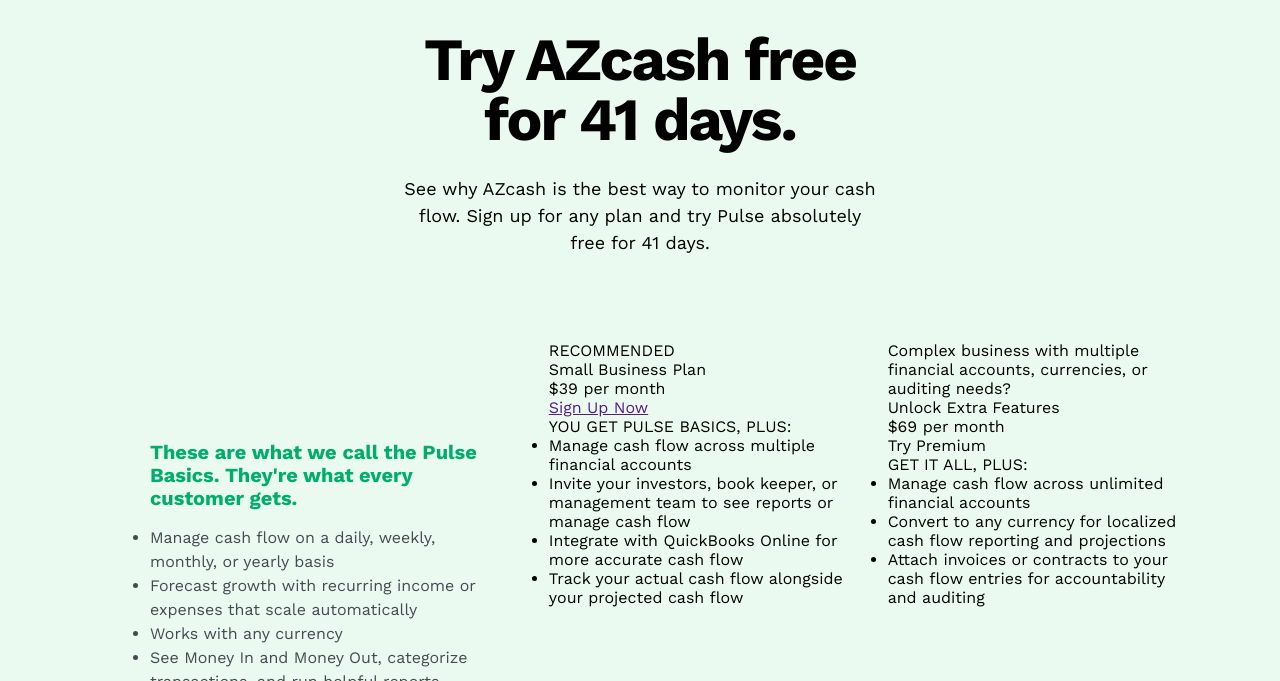
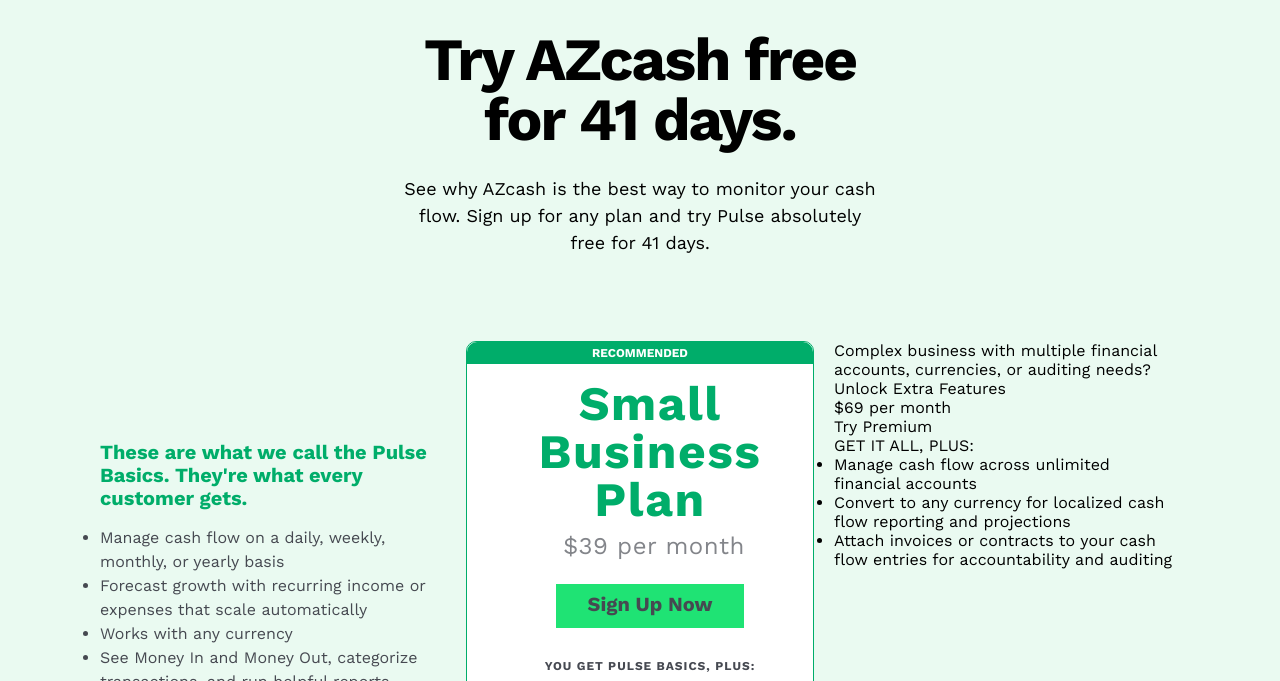
Before and after one commit to azizbelkhouja/Pricing-page, a plain HTML site: page index.html in a window 1280 px wide. Shown: the part 119-800 px from the top of the page. Drawn offline with nearby package versions, Linux system fonts and the light colour scheme.

Commit message:
complete css for second card

```diff
--- a/index.html
+++ b/index.html
@@ -49,11 +49,13 @@
             </div>
 
             <div class="second-card">
-                <p>RECOMMENDED</p>
-                <p>Small Business Plan</p>
-                <p>$39 per month</p>
-                <a href="">Sign Up Now</a>
-                <p>YOU GET PULSE BASICS, PLUS:</p>
+                <p class="recommended">RECOMMENDED</p>
+                <div class="scnd">
+                    <p class="scnd-title">Small Business Plan</p>
+                    <p class="scnd-price">$39 per month</p>
+                    <a href="" class="scnd-signup">Sign Up Now</a>
+                    <p class="scnd-plus">YOU GET PULSE BASICS, PLUS:</p>
+                </div>
                     <ul>
                         <li>Manage cash flow across multiple financial accounts</li>
                         <li>Invite your investors, book keeper, or management team to see reports or manage cash flow</li>
--- a/styles.css
+++ b/styles.css
@@ -81,7 +81,8 @@ header {
 .first-card {
     display: flex;
     flex-direction: column;
-    padding: 100px 50px 0 50px;
+    padding: 100px 0 0 0;
+    flex: 1;
 }
 .title-first-card {
     font-size: 20px;
@@ -107,3 +108,84 @@ header {
         color: black;
     }
 }
+.second-card {
+    display: flex;
+    flex-direction: column;
+
+    background-color: white;
+    border: 1px solid #00ad6a;
+    border-radius: 10px;
+    flex: 1;
+    > ul {
+        padding: 0 32px;
+        padding-bottom: 47px;
+
+        > li {
+            font-size: 16px;
+            text-align: left;
+            color: #464951;
+            letter-spacing: 0.5px;
+            padding-block: 8px;
+        }
+    }
+}
+.recommended {
+    background-color: #00ad6a;
+    color: white;
+    text-align: center;
+    border-radius: 10px 10px 0 0;
+    font-weight: bold;
+    font-size: 12px;
+    padding: 4px 0;
+}
+.scnd {
+    padding: 0 0 0 20px;
+    display: flex;
+    flex-direction: column;
+    align-items: center;
+
+}
+.scnd-title {
+    font-size: 48px;
+    letter-spacing: 1.5px;
+    color: #00ad6a;
+    padding: 0 16px;
+    margin-top: 16px;
+    text-align: center;
+    font-weight: bold;
+    line-height: 48px;
+}
+.scnd-price {
+    font-size: 24px;
+    letter-spacing: 0.5px;
+    text-align: center;
+    color: #83858a;
+    margin: 8px 0 24px 0;
+    padding-left: 8px;
+}
+
+.scnd-signup {
+    font-size: 20px;
+    line-height: 24px;
+    text-align: center;
+    padding: 8px 32px 12px 32px;
+    margin-bottom: 32px;
+    color: #464951;
+    background-color: #1fe374;
+    text-decoration: none;
+    font-weight: bold;
+
+}
+.scnd-plus {
+    font-size: 12px;
+    line-height: 13.8px;
+    text-align: center;
+    letter-spacing: 1px;
+    color: #464951;
+    font-weight: bold;
+}
+
+
+.third-card {
+    flex: 1;
+}
```
Lines whose indentation alone changed are shown as unchanged.
